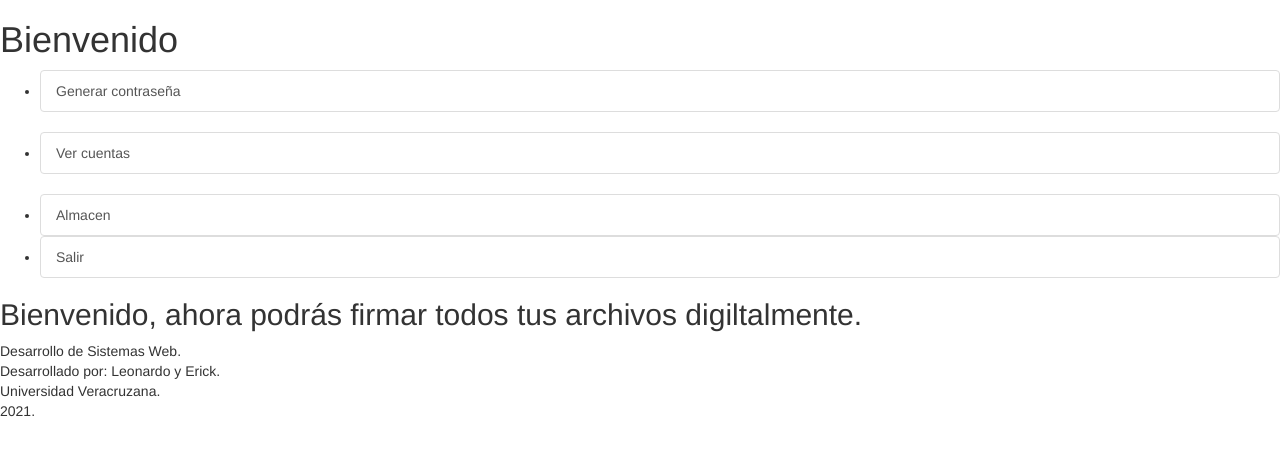
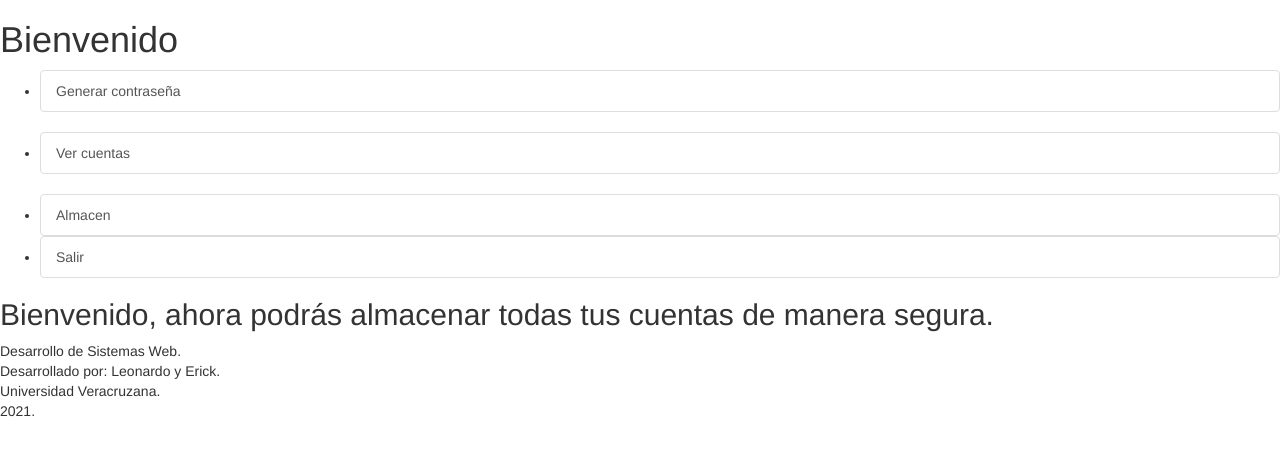
Before and after one commit to kris-imr/Proyecto-PrograSegura, a Django app: template finalSegura/polls/templates/polls/feed.html in a window 1280 px wide. Shown: the top 456 px of the page. Run offline with Django 3.2, Linux system fonts and the light colour scheme; the template is opened without the code that fills it, so the values that code supplies are empty; a user stored in the database is signed in; some libraries are stand-ins or nearby versions.

Commit message:
- Se modifica el feed.html

```diff
--- a/finalSegura/polls/templates/polls/feed.html
+++ b/finalSegura/polls/templates/polls/feed.html
@@ -2,7 +2,7 @@
 
 {% block content %}
 {% if request.user.is_authenticated %}
-<h2>Bienvenido, ahora podrás firmar todos tus archivos digiltalmente.</h2>
+<h2>Bienvenido, ahora podrás almacenar todas tus cuentas de manera segura.</h2>
 {% else %}
 <h2>Bienvenido, si eres un nuevo usuario puedes registrarte gratis, si ya tienes una cuenta puedes entrar y disfrutar del sitio web </h2>
 {% endif %}
```
